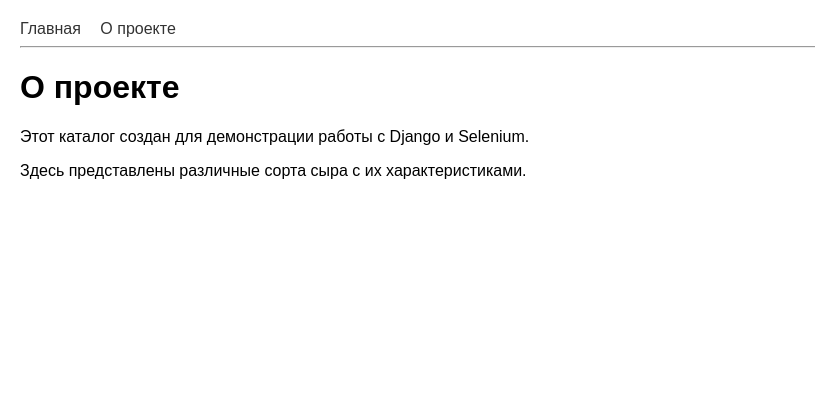
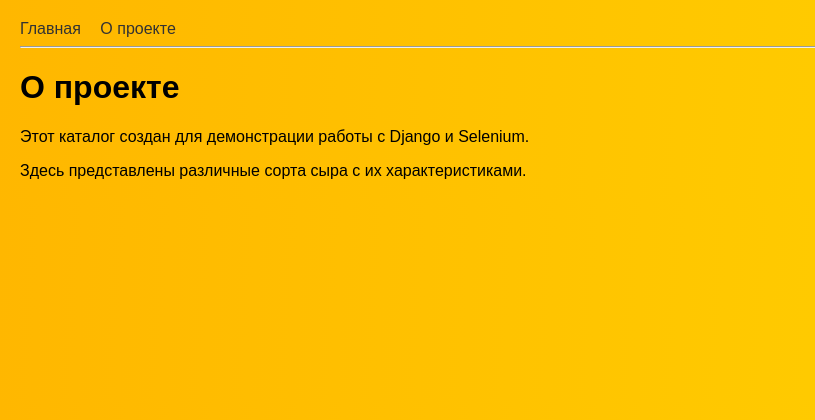
Before and after one commit to EnfityBro/CatalogProject, a Django app: template catalog/templates/catalog/about.html in a window 1280 px wide. Shown: the top 420 px of the page, without its empty margins (0-815 px from the left). Run offline with Django 3.2, Linux system fonts and the light colour scheme; the template is opened without the code that fills it, so the values that code supplies are empty.

Commit message:
feat: add new body style

```diff
--- a/catalog/templates/catalog/base.html
+++ b/catalog/templates/catalog/base.html
@@ -4,7 +4,7 @@
     <meta charset="utf-8">
     <title>{% block title %}Каталог сыров{% endblock %}</title>
     <style>
-        body { font-family: Arial, sans-serif; margin: 20px; }
+        body { font-family: Arial, sans-serif; margin: 20px; background-image: linear-gradient(0.258turn,rgba(255,183,0,1) 0%,rgba(255,213,0,1) 100%); }
         nav a { margin-right: 15px; text-decoration: none; color: #333; }
         nav a:hover { text-decoration: underline; }
     </style>
```
